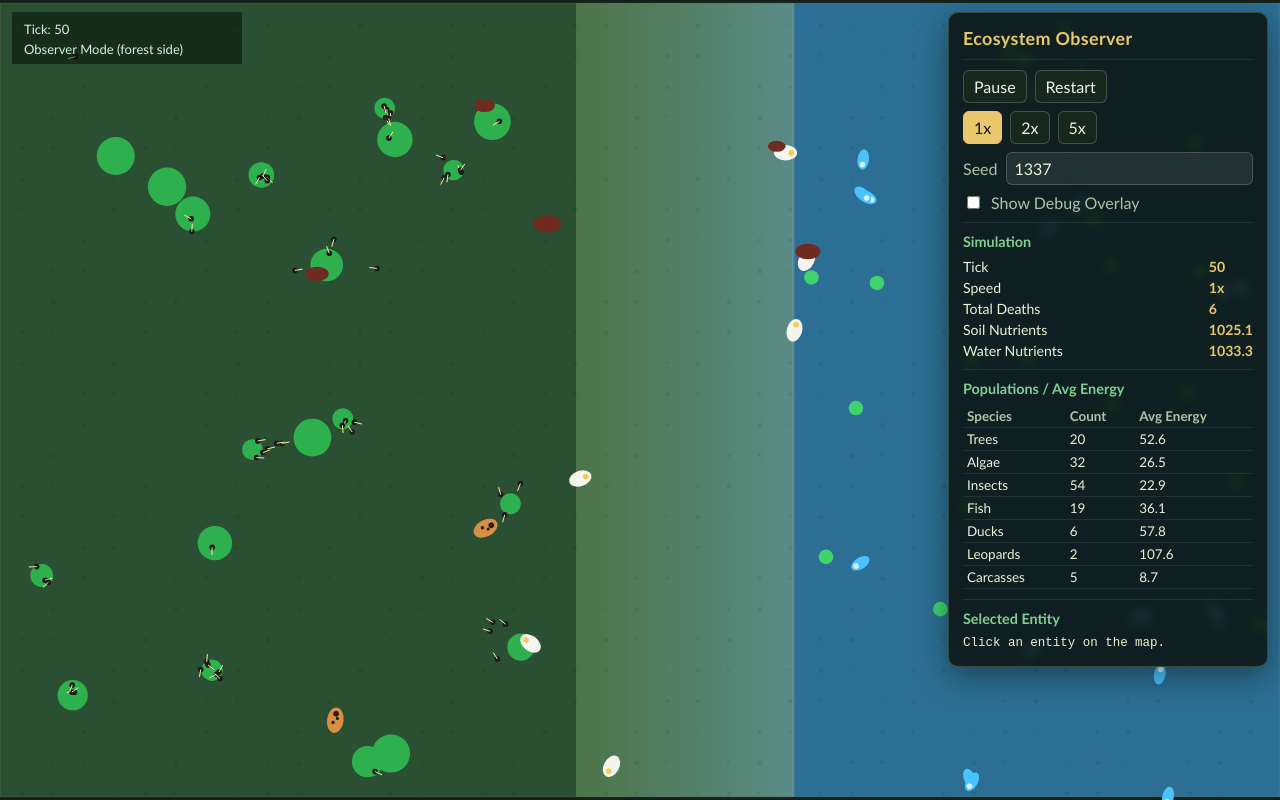
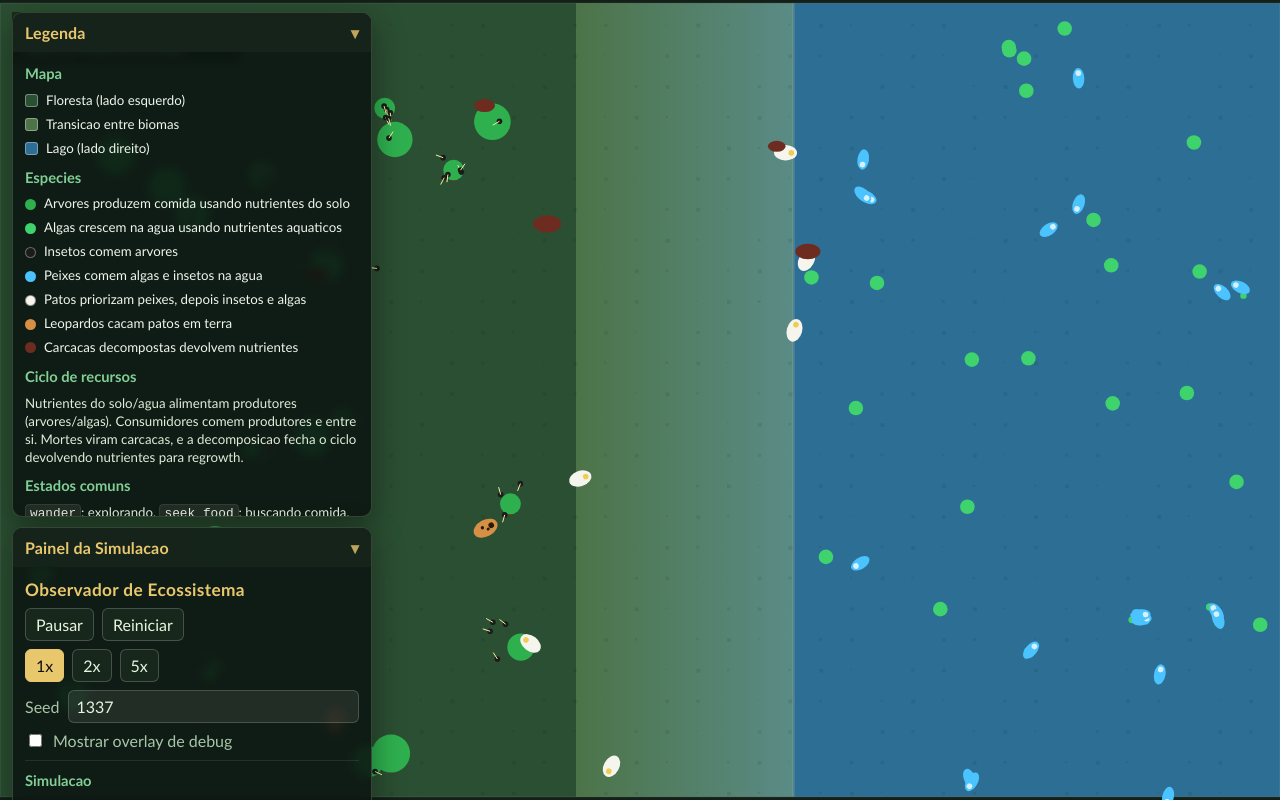
Before and after one commit to Ostrowskii/sim-enviroment, a website built with Vite: page index.html in a window 1280 px wide. Built offline with nearby package versions, Linux system fonts and the light colour scheme.

Commit message:
feat: add collapsible left tabs for legend and simulation panel

```diff
--- a/index.html
+++ b/index.html
@@ -1,20 +1,60 @@
 <!doctype html>
-<html lang="en">
+<html lang="pt-BR">
   <head>
     <meta charset="UTF-8" />
     <meta name="viewport" content="width=device-width, initial-scale=1.0" />
-    <title>Ecosystem Observer</title>
+    <title>Observador de Ecossistema</title>
   </head>
   <body>
     <div id="app">
       <canvas id="world-canvas"></canvas>
-      <aside id="debug-panel">
-        <h1>Ecosystem Observer</h1>
+
+      <aside id="left-tabs">
+        <details class="side-tab" id="legend-tab" open>
+          <summary>Legenda</summary>
+          <div class="tab-body legend-body">
+            <h2>Mapa</h2>
+            <ul class="legend-list">
+              <li class="legend-item"><span class="swatch swatch-forest"></span>Floresta (lado esquerdo)</li>
+              <li class="legend-item"><span class="swatch swatch-transition"></span>Transicao entre biomas</li>
+              <li class="legend-item"><span class="swatch swatch-lake"></span>Lago (lado direito)</li>
+            </ul>
+
+            <h2>Especies</h2>
+            <ul class="legend-list">
+              <li class="legend-item"><span class="dot dot-tree"></span>Arvores produzem comida usando nutrientes do solo</li>
+              <li class="legend-item"><span class="dot dot-algae"></span>Algas crescem na agua usando nutrientes aquaticos</li>
+              <li class="legend-item"><span class="dot dot-insect"></span>Insetos comem arvores</li>
+              <li class="legend-item"><span class="dot dot-fish"></span>Peixes comem algas e insetos na agua</li>
+              <li class="legend-item"><span class="dot dot-duck"></span>Patos priorizam peixes, depois insetos e algas</li>
+              <li class="legend-item"><span class="dot dot-leopard"></span>Leopardos cacam patos em terra</li>
+              <li class="legend-item"><span class="dot dot-carcass"></span>Carcacas decompostas devolvem nutrientes</li>
+            </ul>
+
+            <h2>Ciclo de recursos</h2>
+            <p class="legend-text">
+              Nutrientes do solo/agua alimentam produtores (arvores/algas). Consumidores comem produtores e entre si.
+              Mortes viram carcacas, e a decomposicao fecha o ciclo devolvendo nutrientes para regrowth.
+            </p>
+
+            <h2>Estados comuns</h2>
+            <p class="legend-text">
+              <code>wander</code>: explorando, <code>seek_food</code>: buscando comida, <code>eat</code>: comendo,
+              <code>hunt</code>: cacando, <code>flee</code>: fugindo, <code>rest</code>: recuperando energia.
+            </p>
+          </div>
+        </details>
+
+        <details class="side-tab" id="info-tab" open>
+          <summary>Painel da Simulacao</summary>
+          <div class="tab-body">
+            <section id="debug-panel">
+              <h1>Observador de Ecossistema</h1>
 
               <section class="panel-section controls">
                 <div class="control-row">
-            <button id="pause-btn">Pause</button>
-            <button id="restart-btn">Restart</button>
+                  <button id="pause-btn">Pausar</button>
+                  <button id="restart-btn">Reiniciar</button>
                 </div>
                 <div class="control-row speed-row">
                   <button data-speed="1" class="speed-btn active">1x</button>
@@ -27,34 +67,34 @@
                 </div>
                 <label class="overlay-toggle">
                   <input id="overlay-toggle" type="checkbox" />
-            Show Debug Overlay
+                  Mostrar overlay de debug
                 </label>
               </section>
 
               <section class="panel-section metrics">
-          <h2>Simulation</h2>
+                <h2>Simulacao</h2>
                 <div class="metric-grid">
                   <div>Tick</div>
                   <div id="tick-value">0</div>
-            <div>Speed</div>
+                  <div>Velocidade</div>
                   <div id="speed-value">1x</div>
-            <div>Total Deaths</div>
+                  <div>Mortes totais</div>
                   <div id="deaths-value">0</div>
-            <div>Soil Nutrients</div>
+                  <div>Nutrientes do solo</div>
                   <div id="soil-value">0</div>
-            <div>Water Nutrients</div>
+                  <div>Nutrientes da agua</div>
                   <div id="water-value">0</div>
                 </div>
               </section>
 
               <section class="panel-section populations">
-          <h2>Populations / Avg Energy</h2>
+                <h2>Populacao / Energia media</h2>
                 <table>
                   <thead>
                     <tr>
-                <th>Species</th>
-                <th>Count</th>
-                <th>Avg Energy</th>
+                      <th>Especie</th>
+                      <th>Contagem</th>
+                      <th>Energia media</th>
                     </tr>
                   </thead>
                   <tbody id="species-table-body"></tbody>
@@ -62,9 +102,12 @@
               </section>
 
               <section class="panel-section selected">
-          <h2>Selected Entity</h2>
-          <pre id="selected-entity">Click an entity on the map.</pre>
+                <h2>Entidade selecionada</h2>
+                <pre id="selected-entity">Clique em uma entidade no mapa.</pre>
               </section>
+            </section>
+          </div>
+        </details>
       </aside>
     </div>
     <script type="module" src="/src/main.ts"></script>
--- a/src/style.css
+++ b/src/style.css
@@ -39,24 +39,65 @@ body {
   background: #0f1510;
 }
 
-#debug-panel {
+#left-tabs {
   position: absolute;
   top: 12px;
-  right: 12px;
-  width: 320px;
-  max-height: calc(100% - 24px);
-  overflow: auto;
+  left: 12px;
+  z-index: 5;
+  width: min(360px, calc(100% - 24px));
+  display: flex;
+  flex-direction: column;
+  gap: 10px;
+}
+
+.side-tab {
   background: var(--panel-bg);
   border: 1px solid var(--panel-border);
   border-radius: 10px;
+  box-shadow: 0 10px 32px rgba(0, 0, 0, 0.4);
   backdrop-filter: blur(5px);
-  box-shadow: 0 10px 32px rgba(0, 0, 0, 0.4);
-  padding: 14px;
+  overflow: hidden;
+}
+
+.side-tab > summary {
+  list-style: none;
+  cursor: pointer;
+  user-select: none;
+  padding: 10px 12px;
+  background: rgba(22, 36, 28, 0.95);
+  color: var(--accent);
+  font-weight: 700;
+  letter-spacing: 0.01em;
+}
+
+.side-tab > summary::-webkit-details-marker {
+  display: none;
+}
+
+.side-tab > summary::after {
+  content: "▾";
+  float: right;
+  opacity: 0.8;
+  transition: transform 0.15s ease;
+}
+
+.side-tab:not([open]) > summary::after {
+  transform: rotate(-90deg);
+}
+
+.tab-body {
+  padding: 12px;
+  max-height: min(58vh, 540px);
+  overflow: auto;
+}
+
+#debug-panel {
+  margin: 0;
 }
 
 #debug-panel h1 {
   margin: 0 0 8px;
-  font-size: 1.12rem;
+  font-size: 1.08rem;
   letter-spacing: 0.02em;
   color: var(--accent);
 }
@@ -67,9 +108,16 @@ body {
   margin-top: 10px;
 }
 
-.panel-section h2 {
+.panel-section:first-of-type {
+  border-top: 0;
+  padding-top: 0;
+  margin-top: 0;
+}
+
+.panel-section h2,
+.legend-body h2 {
   margin: 0 0 8px;
-  font-size: 0.9rem;
+  font-size: 0.92rem;
   color: var(--accent-2);
 }
 
@@ -162,13 +210,110 @@ th {
   color: #f2efd7;
 }
 
+.legend-body {
+  font-size: 0.83rem;
+  line-height: 1.35;
+}
+
+.legend-list {
+  list-style: none;
+  margin: 0 0 10px;
+  padding: 0;
+  display: grid;
+  gap: 6px;
+}
+
+.legend-item {
+  display: flex;
+  align-items: center;
+  gap: 8px;
+  color: #f0f6ec;
+}
+
+.legend-text {
+  margin: 0 0 10px;
+  color: #e1ecd9;
+}
+
+.swatch,
+.dot {
+  display: inline-block;
+  flex: 0 0 auto;
+}
+
+.swatch {
+  width: 13px;
+  height: 13px;
+  border-radius: 3px;
+  border: 1px solid rgba(255, 255, 255, 0.35);
+}
+
+.swatch-forest {
+  background: #2b4f32;
+}
+
+.swatch-transition {
+  background: #4c7448;
+}
+
+.swatch-lake {
+  background: #2d6f94;
+}
+
+.dot {
+  width: 11px;
+  height: 11px;
+  border-radius: 50%;
+}
+
+.dot-tree {
+  background: #2fb04f;
+}
+
+.dot-algae {
+  background: #3ed36d;
+}
+
+.dot-insect {
+  background: #1b1b1b;
+  border: 1px solid rgba(255, 255, 255, 0.35);
+}
+
+.dot-fish {
+  background: #4ac3ff;
+}
+
+.dot-duck {
+  background: #f5f5ee;
+  border: 1px solid rgba(0, 0, 0, 0.4);
+}
+
+.dot-leopard {
+  background: #d59045;
+}
+
+.dot-carcass {
+  background: #6e2c21;
+}
+
+code {
+  background: rgba(255, 255, 255, 0.08);
+  border: 1px solid rgba(255, 255, 255, 0.08);
+  border-radius: 4px;
+  padding: 1px 4px;
+  font-size: 0.8rem;
+}
+
 @media (max-width: 900px) {
-  #debug-panel {
-    width: calc(100% - 16px);
+  #left-tabs {
+    left: 8px;
     right: 8px;
-    left: 8px;
-    top: auto;
-    bottom: 8px;
-    max-height: 48%;
+    top: 8px;
+    width: auto;
+    max-height: calc(100% - 16px);
+  }
+
+  .tab-body {
+    max-height: min(44vh, 360px);
   }
 }
--- a/src/ui/panel.ts
+++ b/src/ui/panel.ts
@@ -8,13 +8,13 @@ export interface PanelCallbacks {
 }
 
 const SPECIES_LABELS: Record<Species, string> = {
-  tree: "Trees",
-  algae: "Algae",
-  insect: "Insects",
-  fish: "Fish",
-  duck: "Ducks",
-  leopard: "Leopards",
-  carcass: "Carcasses"
+  tree: "Arvores",
+  algae: "Algas",
+  insect: "Insetos",
+  fish: "Peixes",
+  duck: "Patos",
+  leopard: "Leopardos",
+  carcass: "Carcacas"
 };
 
 export class DebugPanel {
@@ -82,7 +82,7 @@ export class DebugPanel {
     this.deathsValue.textContent = metrics.totalDeaths.toString();
     this.soilValue.textContent = metrics.soilNutrients.toFixed(1);
     this.waterValue.textContent = metrics.waterNutrients.toFixed(1);
-    this.pauseButton.textContent = paused ? "Resume" : "Pause";
+    this.pauseButton.textContent = paused ? "Continuar" : "Pausar";
 
     this.setActiveSpeed(speed);
     this.renderSpeciesRows(metrics);
@@ -116,20 +116,20 @@ export class DebugPanel {
 
   private renderSelected(entity: AnyEntity | null): void {
     if (!entity) {
-      this.selectedEntity.textContent = "Click an entity on the map.";
+      this.selectedEntity.textContent = "Clique em uma entidade no mapa.";
       return;
     }
 
     this.selectedEntity.textContent = [
       `id: ${entity.id}`,
-      `species: ${entity.species}`,
-      `state: ${entity.state}`,
-      `alive: ${entity.alive}`,
-      `energy: ${entity.energy.toFixed(1)} / ${entity.maxEnergy.toFixed(1)}`,
-      `age: ${entity.age}`,
-      `hunger: ${entity.hunger.toFixed(1)}`,
-      `position: (${entity.x.toFixed(1)}, ${entity.y.toFixed(1)})`,
-      `velocity: (${entity.vx.toFixed(2)}, ${entity.vy.toFixed(2)})`
+      `especie: ${entity.species}`,
+      `estado: ${entity.state}`,
+      `vivo: ${entity.alive}`,
+      `energia: ${entity.energy.toFixed(1)} / ${entity.maxEnergy.toFixed(1)}`,
+      `idade: ${entity.age}`,
+      `fome: ${entity.hunger.toFixed(1)}`,
+      `posicao: (${entity.x.toFixed(1)}, ${entity.y.toFixed(1)})`,
+      `velocidade: (${entity.vx.toFixed(2)}, ${entity.vy.toFixed(2)})`
     ].join("\n");
   }
 
```
Lines whose indentation alone changed are shown as unchanged.
